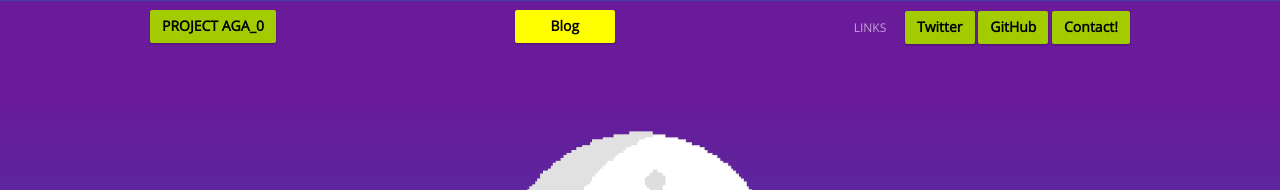
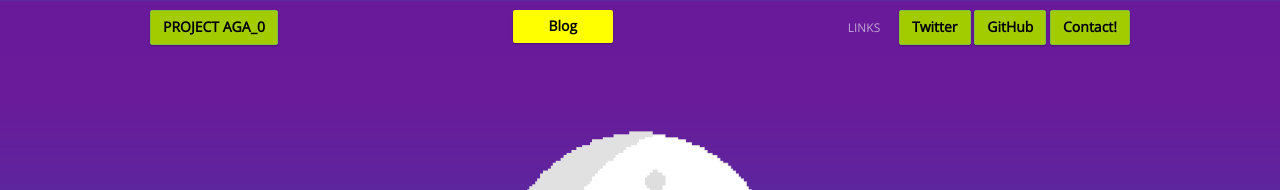
Before and after one commit to dreamsComeTrue/dreamsComeTrue.github.io, a Jekyll site: the page built from index.html, in a window 1280 px wide. Shown: the top 190 px of the page. Built offline with Jekyll 4.4.1, drawn with Linux system fonts in a browser that asks for light colours; nearby versions of some CDN libraries; emoji names are drawn with the system emoji font.

Commit message:
Header style change

```diff
--- a/stylesheets/styles.css
+++ b/stylesheets/styles.css
@@ -726,6 +726,7 @@
     font-weight: bolder;
     color: black;
     background-color: #a3cc00;
+    border: 1px solid #84bf3f;
     border-radius: 2px;
     box-shadow: 0 1px 2px rgba(0, 0, 0, 0.3);
     padding: 6px 12px;
@@ -738,7 +739,6 @@
     color: #fff;
     border: 1px solid #84bf3f;
     background-color: #7eb73d;
-    box-shadow: 0;
 }
 
 ul {
@@ -835,6 +835,7 @@
 
 #header {
     z-index: 100;
+    background: #691b9a9c;
     position: fixed;
     left: 0;
     top: 0px;
@@ -993,5 +994,4 @@
 .blog-btn:hover {
     color: #fff;
     background-color: #c6c600;
-    box-shadow: 0;
 }
```
